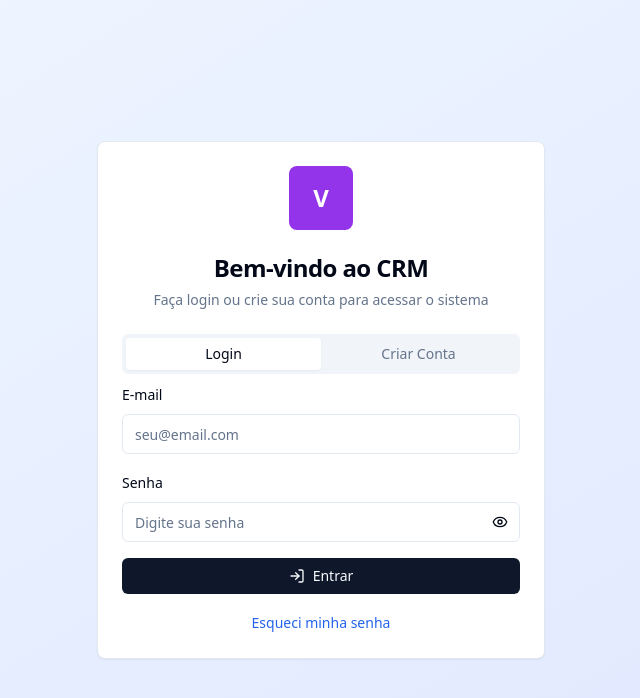
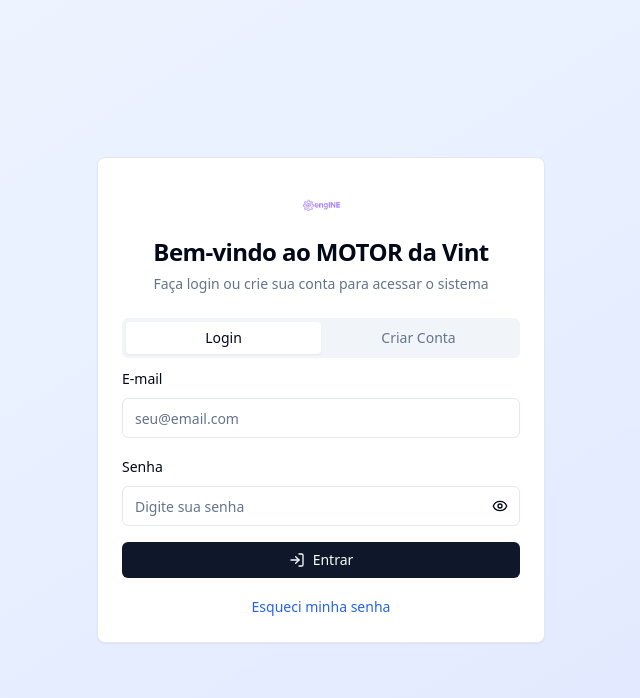
Before and after one commit to rainascimento/engine-vint-crm-front, a React (Vite) app: page /login in a window 1280 px wide. Shown: the top 698 px of the page, without its empty margins (319-959 px from the left). Built offline with nearby package versions, Linux system fonts and the light colour scheme; the HTML template or start-up script is replaced by a standard one.

Commit message:
logo no login

```diff
--- a/src/pages/Login.tsx
+++ b/src/pages/Login.tsx
@@ -114,10 +114,9 @@
     <div className="min-h-screen bg-gradient-to-br from-blue-50 to-indigo-100 dark:from-gray-900 dark:to-gray-800 flex items-center justify-center p-4">
       <Card className="w-full max-w-md">
         <CardHeader className="text-center">
-          <div className="mx-auto w-16 h-16 bg-purple-600 rounded-lg flex items-center justify-center mb-4">
-            <span className="text-white font-bold text-2xl">V</span>
-          </div>
-          <CardTitle className="text-2xl font-bold">Bem-vindo ao CRM</CardTitle>
+          <img src="/logo-eng.png" alt="Vint Logo" className="mx-auto h-12" />
+
+          <CardTitle className="text-2xl font-bold">Bem-vindo ao MOTOR da Vint</CardTitle>
           <CardDescription>
             Faça login ou crie sua conta para acessar o sistema
           </CardDescription>
```
